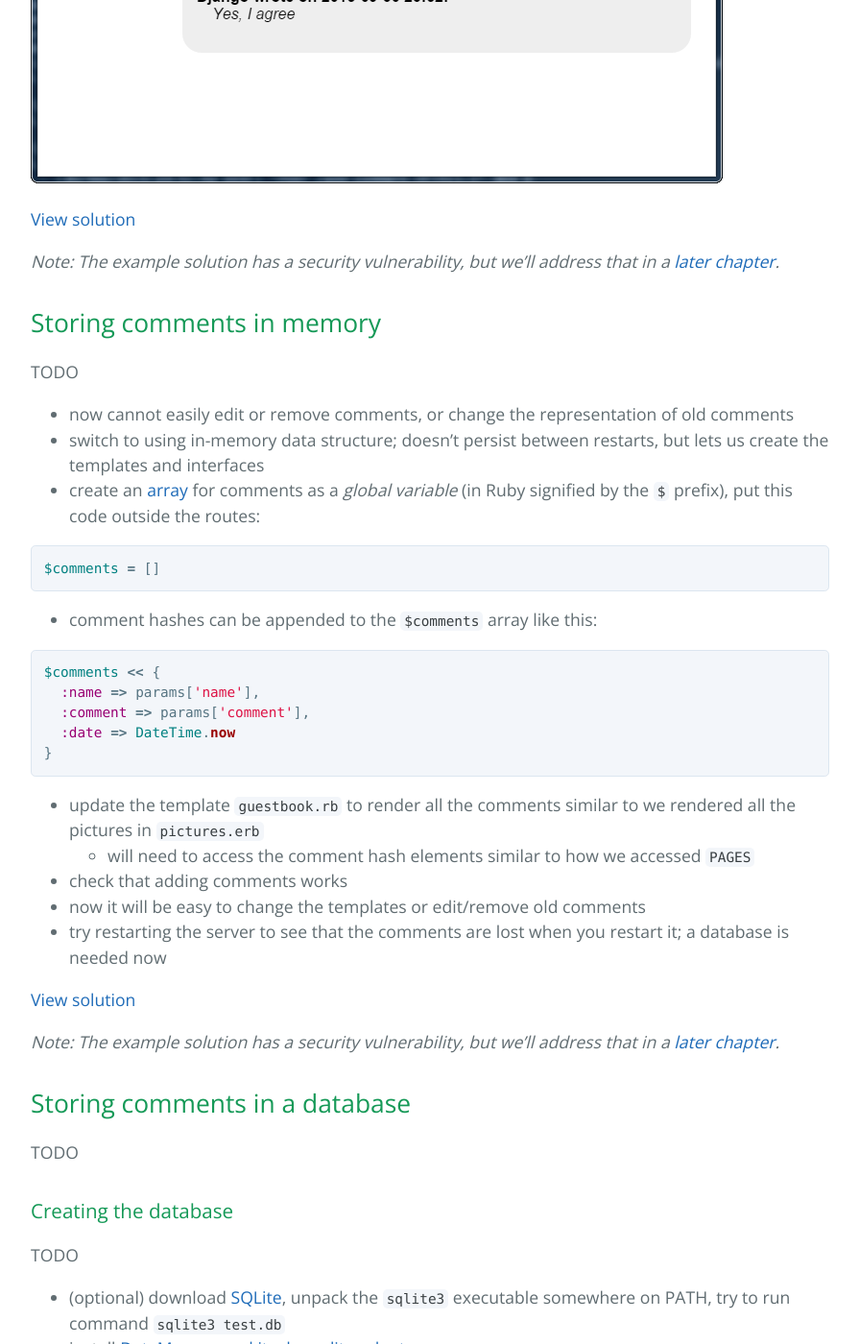
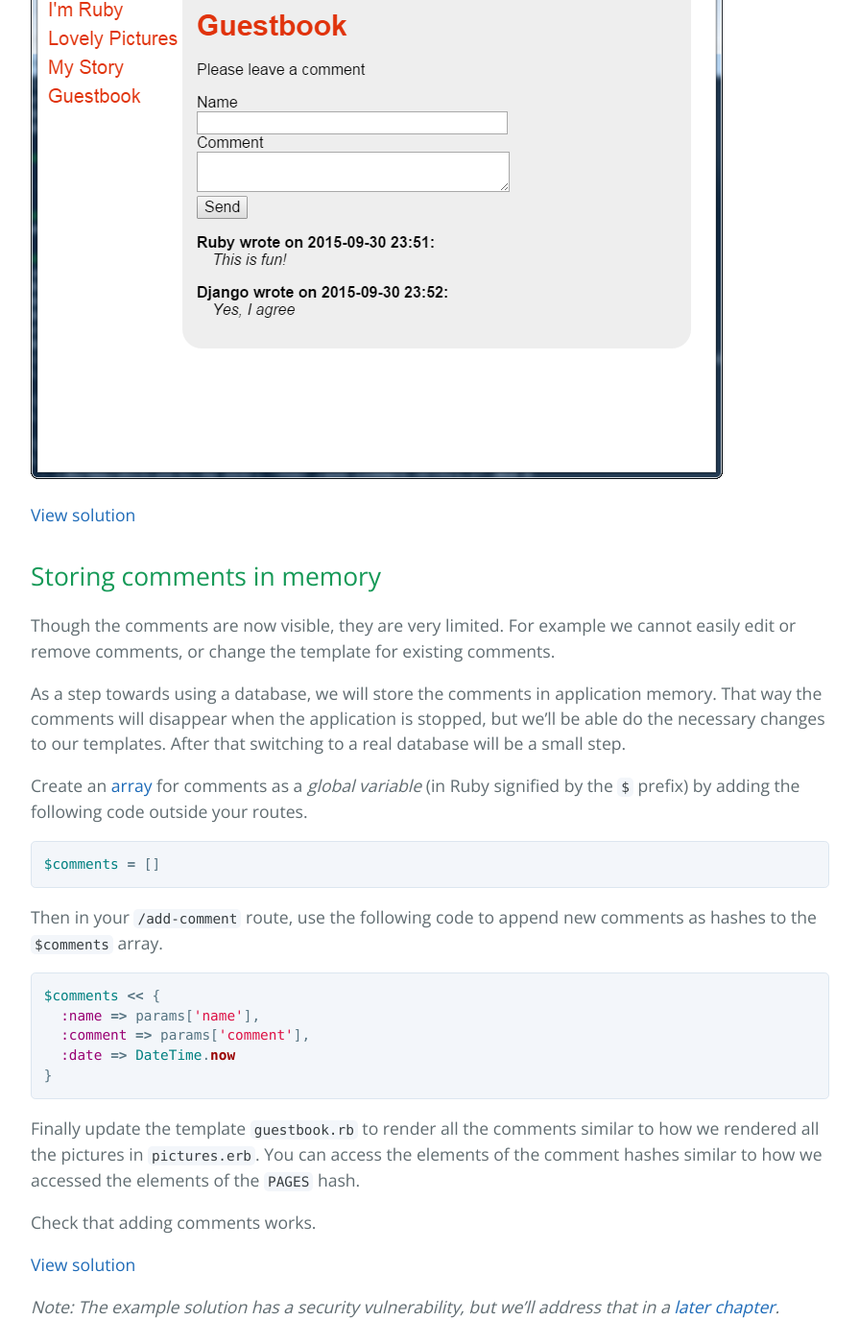
Before and after one commit to luontola/web-intro, a Jekyll site: the page built from databases.md, in a window 1280 px wide and 1400 px high, scrolled down 4541 px. Shown: the whole window at 96% size, without its empty margins (192-1087 px from the left). Built offline with Jekyll 4.4.1, drawn with Linux system fonts in a browser that asks for light colours; Markdown is read by kramdown in place of the engine named in the settings; some of the changed text lies outside the part shown.

Commit message:
Database chapter, some more prose

````diff
--- a/databases.md
+++ b/databases.md
@@ -88,10 +88,18 @@
 
 ## Rendering comments using templates
 
-TODO
+To make the comments look better, let's render them as HTML using templates. First create a `comment.erb` template for a single comment as shown below.
 
-- render comments using templates, will need set the [layout option][sinatra-templates] to `false` because otherwise Sinatra will try to wrap the template in `layout.rb`
-- [DateTime][ruby-datetime] can be rendered as text using [strftime][ruby-strftime], for example `date.strftime('%Y-%m-%d %H:%M')`
+```html
+<p>
+  <span class="comment-author"><%= name %> wrote on <%= date.strftime('%Y-%m-%d %H:%M') %>:</span>
+  <br><span class="comment-message"><%= comment %></span>
+</p>
+```
+
+*Note: This template has a security vulnerability, but we'll address that in a [later chapter](/security/).*
+
+Then in your `/add-comment` route write the rendered HTML to the file using the following code.
 
 ```ruby
 comment = erb :comment, :layout => false, :locals => {
@@ -99,28 +107,31 @@
   :comment => params['comment'],
   :date => DateTime.now
 }
+f.puts(comment)
 ```
+
+The [layout option][sinatra-templates] had to be set to `false` because otherwise Sinatra will try to wrap the template in `layout.rb`. [DateTime][ruby-datetime] objects can be rendered as text using [strftime][ruby-strftime] - see its documentation if you want the date to be in a different format.
+
+Try adding some comments and write some CSS to make it look the way you like it.
 
 ![Comments rendered using templates](/screenshots/comments-html.png)
 
 [View solution](https://github.com/orfjackal/web-intro-project/commit/0098815dfb61eae146992e1dd33e45b552ad9255)
 
-*Note: The example solution has a security vulnerability, but we'll address that in a [later chapter](/security/).*
-
 
 ## Storing comments in memory
 
-TODO
+Though the comments are now visible, they are very limited. For example we cannot easily edit or remove comments, or change the template for existing comments.
 
-- now cannot easily edit or remove comments, or change the representation of old comments
-- switch to using in-memory data structure; doesn't persist between restarts, but lets us create the templates and interfaces
-- create an [array][ruby-array] for comments as a *global variable* (in Ruby signified by the `$` prefix), put this code outside the routes:
+As a step towards using a database, we will store the comments in application memory. That way the comments will disappear when the application is stopped, but we'll be able do the necessary changes to our templates. After that switching to a real database will be a small step.
+
+Create an [array][ruby-array] for comments as a *global variable* (in Ruby signified by the `$` prefix) by adding the following code outside your routes.
 
 ```ruby
 $comments = []
 ```
 
-- comment hashes can be appended to the `$comments` array like this:
+Then in your `/add-comment` route, use the following code to append new comments as hashes to the `$comments` array.
 
 ```ruby
 $comments << {
@@ -130,11 +141,9 @@
 }
 ```
 
-- update the template `guestbook.rb` to render all the comments similar to we rendered all the pictures in `pictures.erb`
-  - will need to access the comment hash elements similar to how we accessed `PAGES`
-- check that adding comments works
-- now it will be easy to change the templates or edit/remove old comments
-- try restarting the server to see that the comments are lost when you restart it; a database is needed now
+Finally update the template `guestbook.rb` to render all the comments similar to how we rendered all the pictures in `pictures.erb`. You can access the elements of the comment hashes similar to how we accessed the elements of the `PAGES` hash.
+
+Check that adding comments works.
 
 [View solution](https://github.com/orfjackal/web-intro-project/commit/243a1734f0b048eea92efc702a56767d88263034)
 
@@ -144,6 +153,9 @@
 ## Storing comments in a database
 
 TODO
+
+- now it will be easy to change the templates or edit/remove old comments
+- try restarting the server to see that the comments are lost when you restart it; a database is needed now
 
 
 ### Creating the database
````
